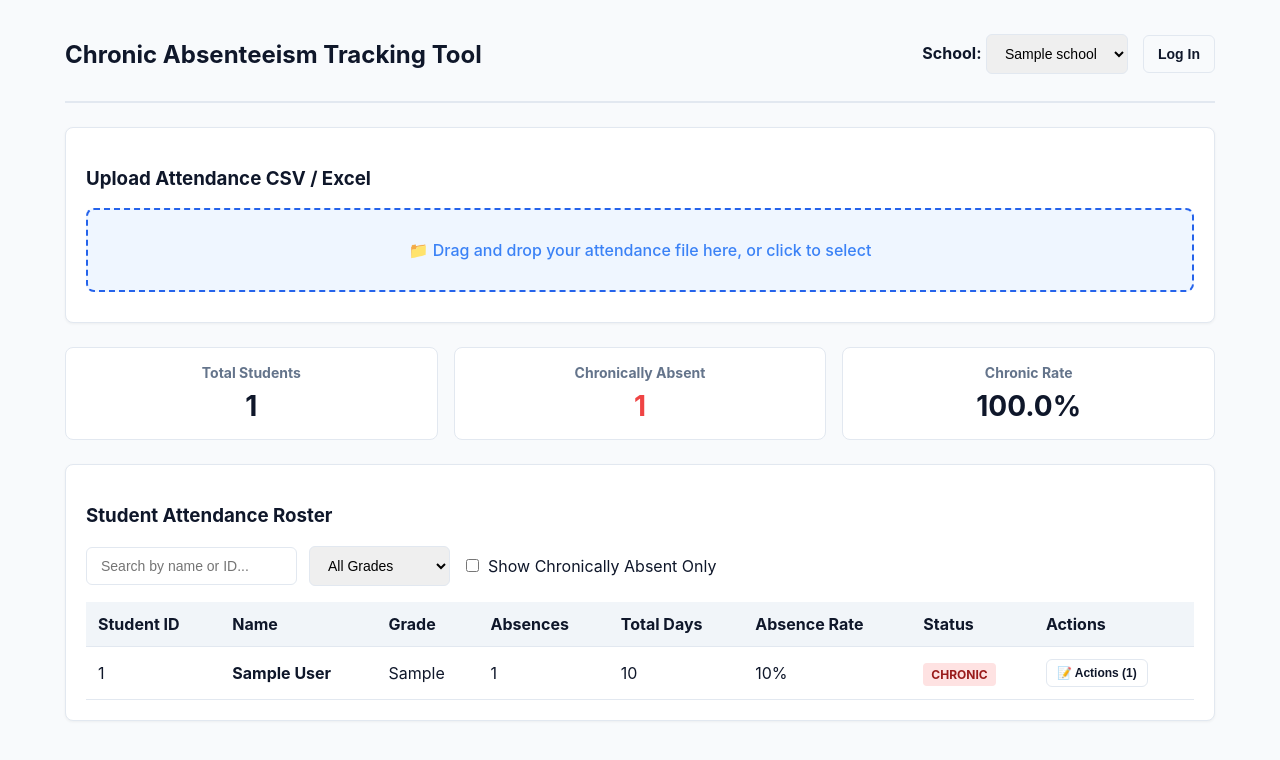
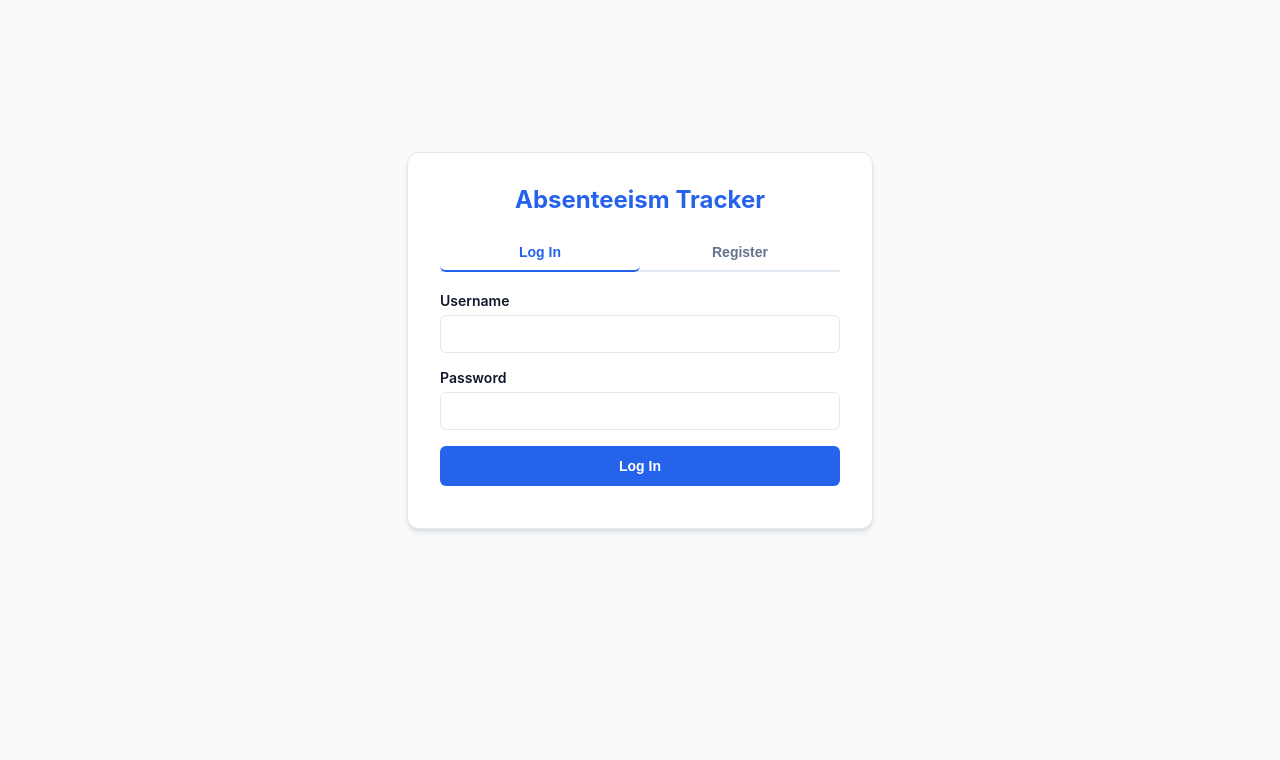
Before and after one commit to glantz1/Chronic-Tool-, a Flask app: page / in a window 1280 px wide. Shown: the top 760 px of the page. Run offline with Flask 3, Linux system fonts and the light colour scheme; tables that the repository leaves empty hold one stand-in row (values such as "Sample post").

Commit message:
Update index.html

```diff
--- a/templates/index.html
+++ b/templates/index.html
@@ -27,6 +27,54 @@
         .container {
             max-width: 1150px;
             margin: 0 auto;
+        }
+
+        /* Authentication Screen Styles */
+        #auth-screen {
+            display: flex;
+            justify-content: center;
+            align-items: center;
+            min-height: 80vh;
+        }
+
+        .auth-card {
+            background: var(--card-bg);
+            border: 1px solid var(--border);
+            border-radius: 12px;
+            padding: 32px;
+            width: 100%;
+            max-width: 400px;
+            box-shadow: 0 4px 6px -1px rgba(0, 0, 0, 0.1), 0 2px 4px -1px rgba(0, 0, 0, 0.06);
+        }
+
+        .auth-card h2 {
+            margin-top: 0;
+            margin-bottom: 20px;
+            text-align: center;
+            color: var(--primary);
+        }
+
+        .tab-buttons {
+            display: flex;
+            margin-bottom: 20px;
+            border-bottom: 2px solid var(--border);
+        }
+
+        .tab-btn {
+            flex: 1;
+            padding: 10px;
+            background: none;
+            border: none;
+            color: #64748b;
+            font-weight: 600;
+            cursor: pointer;
+            border-bottom: 2px solid transparent;
+            margin-bottom: -2px;
+        }
+
+        .tab-btn.active {
+            color: var(--primary);
+            border-color: var(--primary);
         }
 
         header {
@@ -89,6 +137,22 @@
             font-size: 14px;
         }
 
+        .form-group {
+            margin-bottom: 16px;
+        }
+
+        .form-group label {
+            display: block;
+            margin-bottom: 6px;
+            font-weight: 600;
+            font-size: 14px;
+        }
+
+        .form-group input, .form-group select, .form-group textarea {
+            width: 100%;
+            box-sizing: border-box;
+        }
+
         button {
             background-color: var(--primary);
             color: white;
@@ -99,6 +163,11 @@
 
         button:hover {
             background-color: var(--primary-hover);
+        }
+
+        .btn-full {
+            width: 100%;
+            padding: 12px;
         }
 
         .btn-sm {
@@ -114,10 +183,6 @@
 
         .btn-outline:hover {
             background: #f1f5f9;
-        }
-
-        .btn-danger {
-            background-color: var(--danger);
         }
 
         .stats-grid {
@@ -195,26 +260,61 @@
             width: 100%;
             max-width: 500px;
         }
-
-        .form-group {
-            margin-bottom: 16px;
-        }
-
-        .form-group label {
-            display: block;
-            margin-bottom: 6px;
-            font-weight: 600;
-        }
-
-        .form-group input, .form-group select, .form-group textarea {
-            width: 100%;
-            box-sizing: border-box;
-        }
     </style>
 </head>
 <body>
 
 <div class="container">
+
+    <!-- 1. AUTHENTICATION GATEWAY (Shown by default) -->
+    <div id="auth-screen">
+        <div class="auth-card">
+            <h2>Absenteeism Tracker</h2>
+
+            <div class="tab-buttons">
+                <button class="tab-btn active" id="tabLogin" onclick="switchAuthTab('login')">Log In</button>
+                <button class="tab-btn" id="tabRegister" onclick="switchAuthTab('register')">Register</button>
+            </div>
+
+            <!-- Login Form -->
+            <form id="loginForm" onsubmit="handleLogin(event)">
+                <div class="form-group">
+                    <label for="loginUsername">Username</label>
+                    <input type="text" id="loginUsername" required autocomplete="username">
+                </div>
+                <div class="form-group">
+                    <label for="loginPassword">Password</label>
+                    <input type="password" id="loginPassword" required autocomplete="current-password">
+                </div>
+                <button type="submit" class="btn-full">Log In</button>
+            </form>
+
+            <!-- Register Form (Hidden by default) -->
+            <form id="registerForm" onsubmit="handleRegister(event)" style="display: none;">
+                <div class="form-group">
+                    <label for="regUsername">Choose Username</label>
+                    <input type="text" id="regUsername" required autocomplete="username">
+                </div>
+                <div class="form-group">
+                    <label for="regPassword">Choose Password</label>
+                    <input type="password" id="regPassword" required autocomplete="new-password">
+                </div>
+                <div class="form-group">
+                    <label for="regRole">Role</label>
+                    <select id="regRole">
+                        <option value="staff">Staff</option>
+                        <option value="admin">Administrator</option>
+                    </select>
+                </div>
+                <button type="submit" class="btn-full">Create Account</button>
+            </form>
+
+            <div id="authError" class="status-msg" style="color: var(--danger); text-align: center;"></div>
+        </div>
+    </div>
+
+    <!-- 2. MAIN DASHBOARD (Hidden until authenticated) -->
+    <div id="dashboard-screen" style="display: none;">
         <header>
             <h2>Chronic Absenteeism Tracking Tool</h2>
             <div class="header-actions">
@@ -225,9 +325,9 @@
                     </select>
                 </div>
 
-            <!-- Auth User Container -->
-            <div id="authSection">
-                <button class="btn-outline" onclick="openModal('loginModal')">Log In</button>
+                <div id="userDisplay" style="display: flex; align-items: center; gap: 10px;">
+                    <span id="welcomeUser"></span>
+                    <button class="btn-outline btn-sm" onclick="handleLogout()">Log Out</button>
                 </div>
             </div>
         </header>
@@ -262,7 +362,6 @@
         <div class="card">
             <h3>Student Attendance Roster</h3>
 
-        <!-- Filter Bar -->
             <div class="controls">
                 <input type="text" id="searchInput" placeholder="Search by name or ID..." onkeyup="loadStudents()">
 
@@ -295,24 +394,6 @@
             </table>
         </div>
     </div>
-
-<!-- Log In Modal -->
-<div id="loginModal" class="modal">
-    <div class="modal-content">
-        <h3>User Login</h3>
-        <div class="form-group">
-            <label>Username</label>
-            <input type="text" id="loginUsername">
-        </div>
-        <div class="form-group">
-            <label>Password</label>
-            <input type="password" id="loginPassword">
-        </div>
-        <div style="display: flex; justify-content: flex-end; gap: 8px;">
-            <button class="btn-outline" onclick="closeModal('loginModal')">Cancel</button>
-            <button onclick="handleLogin()">Log In</button>
-        </div>
-    </div>
 </div>
 
 <!-- Log Intervention Modal -->
@@ -322,11 +403,11 @@
         <input type="hidden" id="modalStudentDbId">
 
         <div class="form-group">
-            <label>Date</label>
+            <label for="intDate">Date</label>
             <input type="date" id="intDate">
         </div>
         <div class="form-group">
-            <label>Action Type</label>
+            <label for="intType">Action Type</label>
             <select id="intType">
                 <option value="Parent Contact">Parent Contact (Phone/Email)</option>
                 <option value="Attendance Contract">Attendance Contract</option>
@@ -335,8 +416,8 @@
             </select>
         </div>
         <div class="form-group">
-            <label>Notes</label>
-            <textarea id="intNotes" rows="3" placeholder="Enter notes..."></textarea>
+            <label for="intNotes">Notes</label>
+            <textarea id="intNotes" rows="3" placeholder="Enter intervention notes..."></textarea>
         </div>
 
         <div style="margin-top: 15px;">
@@ -345,62 +426,131 @@
         </div>
 
         <div style="display: flex; justify-content: flex-end; gap: 8px; margin-top: 15px;">
-            <button class="btn-outline" onclick="closeModal('interventionModal')">Cancel</button>
-            <button onclick="saveIntervention()">Save Action</button>
+            <button type="button" class="btn-outline" onclick="closeModal('interventionModal')">Cancel</button>
+            <button type="button" onclick="saveIntervention()">Save Action</button>
         </div>
     </div>
 </div>
 
 <script>
+    const authScreen = document.getElementById('auth-screen');
+    const dashboardScreen = document.getElementById('dashboard-screen');
+    const authError = document.getElementById('authError');
     const dropzone = document.getElementById('dropzone');
     const fileInput = document.getElementById('fileInput');
     const uploadStatus = document.getElementById('uploadStatus');
 
     document.addEventListener('DOMContentLoaded', () => {
         checkUserSession();
-        fetchSchools();
         document.getElementById('intDate').valueAsDate = new Date();
     });
 
     // -------------------------------------------------------------
-    // AUTHENTICATION HANDLERS
+    // AUTHENTICATION FLOW
     // -------------------------------------------------------------
-    async function checkUserSession() {
-        const res = await fetch('/me');
-        const data = await res.json();
-        const authDiv = document.getElementById('authSection');
-        if (data.logged_in) {
-            authDiv.innerHTML = `<span>👤 <strong>${data.user.username}</strong></span> <button class="btn-outline btn-sm" onclick="handleLogout()">Logout</button>`;
+    function switchAuthTab(tab) {
+        authError.textContent = '';
+        if (tab === 'login') {
+            document.getElementById('loginForm').style.display = 'block';
+            document.getElementById('registerForm').style.display = 'none';
+            document.getElementById('tabLogin').classList.add('active');
+            document.getElementById('tabRegister').classList.remove('active');
         } else {
-            authDiv.innerHTML = `<button class="btn-outline" onclick="openModal('loginModal')">Log In</button>`;
+            document.getElementById('loginForm').style.display = 'none';
+            document.getElementById('registerForm').style.display = 'block';
+            document.getElementById('tabRegister').classList.add('active');
+            document.getElementById('tabLogin').classList.remove('active');
         }
     }
 
-    async function handleLogin() {
+    async function checkUserSession() {
+        try {
+            const res = await fetch('/me');
+            const data = await res.json();
+
+            if (data.logged_in) {
+                showDashboard(data.user.username);
+            } else {
+                showAuthScreen();
+            }
+        } catch (err) {
+            showAuthScreen();
+        }
+    }
+
+    async function handleLogin(e) {
+        e.preventDefault();
+        authError.textContent = '';
         const username = document.getElementById('loginUsername').value;
         const password = document.getElementById('loginPassword').value;
 
+        try {
             const res = await fetch('/login', {
                 method: 'POST',
                 headers: { 'Content-Type': 'application/json' },
                 body: JSON.stringify({ username, password })
             });
+            const data = await res.json();
 
             if (res.ok) {
-            closeModal('loginModal');
-            checkUserSession();
+                showDashboard(data.user.username);
             } else {
-            alert('Invalid credentials');
+                authError.textContent = data.error || 'Invalid username or password';
+            }
+        } catch (err) {
+            authError.textContent = 'Server connection failed';
+        }
+    }
+
+    async function handleRegister(e) {
+        e.preventDefault();
+        authError.textContent = '';
+        const username = document.getElementById('regUsername').value;
+        const password = document.getElementById('regPassword').value;
+        const role = document.getElementById('regRole').value;
+
+        try {
+            const res = await fetch('/register', {
+                method: 'POST',
+                headers: { 'Content-Type': 'application/json' },
+                body: JSON.stringify({ username, password, role })
+            });
+            const data = await res.json();
+
+            if (res.ok) {
+                alert('Account created! Logging you in...');
+                document.getElementById('loginUsername').value = username;
+                document.getElementById('loginPassword').value = password;
+                handleLogin(e);
+            } else {
+                authError.textContent = data.error || 'Registration failed';
+            }
+        } catch (err) {
+            authError.textContent = 'Server connection failed';
         }
     }
 
     async function handleLogout() {
         await fetch('/logout', { method: 'POST' });
-        checkUserSession();
+        showAuthScreen();
+    }
+
+    function showDashboard(username) {
+        authScreen.style.display = 'none';
+        dashboardScreen.style.display = 'block';
+        document.getElementById('welcomeUser').innerHTML = `👤 <strong>${username}</strong>`;
+        fetchSchools();
+    }
+
+    function showAuthScreen() {
+        authScreen.style.display = 'flex';
+        dashboardScreen.style.display = 'none';
+        document.getElementById('loginUsername').value = '';
+        document.getElementById('loginPassword').value = '';
     }
 
     // -------------------------------------------------------------
-    // SCHOOLS & ROSTER LOADING WITH FILTERS
+    // DATA LOADING & FILTERS
     // -------------------------------------------------------------
     async function fetchSchools() {
         try {
@@ -443,7 +593,6 @@
             const rate = data.total_students > 0 ? ((data.chronic_count / data.total_students) * 100).toFixed(1) : 0;
             document.getElementById('statRate').textContent = `${rate}%`;
 
-            // Populate Grade Filter options dynamically if empty
             const gradeSelect = document.getElementById('gradeFilter');
             if (gradeSelect.options.length <= 1 && data.available_grades) {
                 data.available_grades.forEach(g => {
@@ -486,7 +635,7 @@
     }
 
     // -------------------------------------------------------------
-    // INTERVENTIONS HANDLERS
+    // INTERVENTIONS
     // -------------------------------------------------------------
     async function openInterventionModal(dbId, studentName) {
         document.getElementById('modalStudentDbId').value = dbId;
```
Lines whose indentation alone changed are shown as unchanged.
